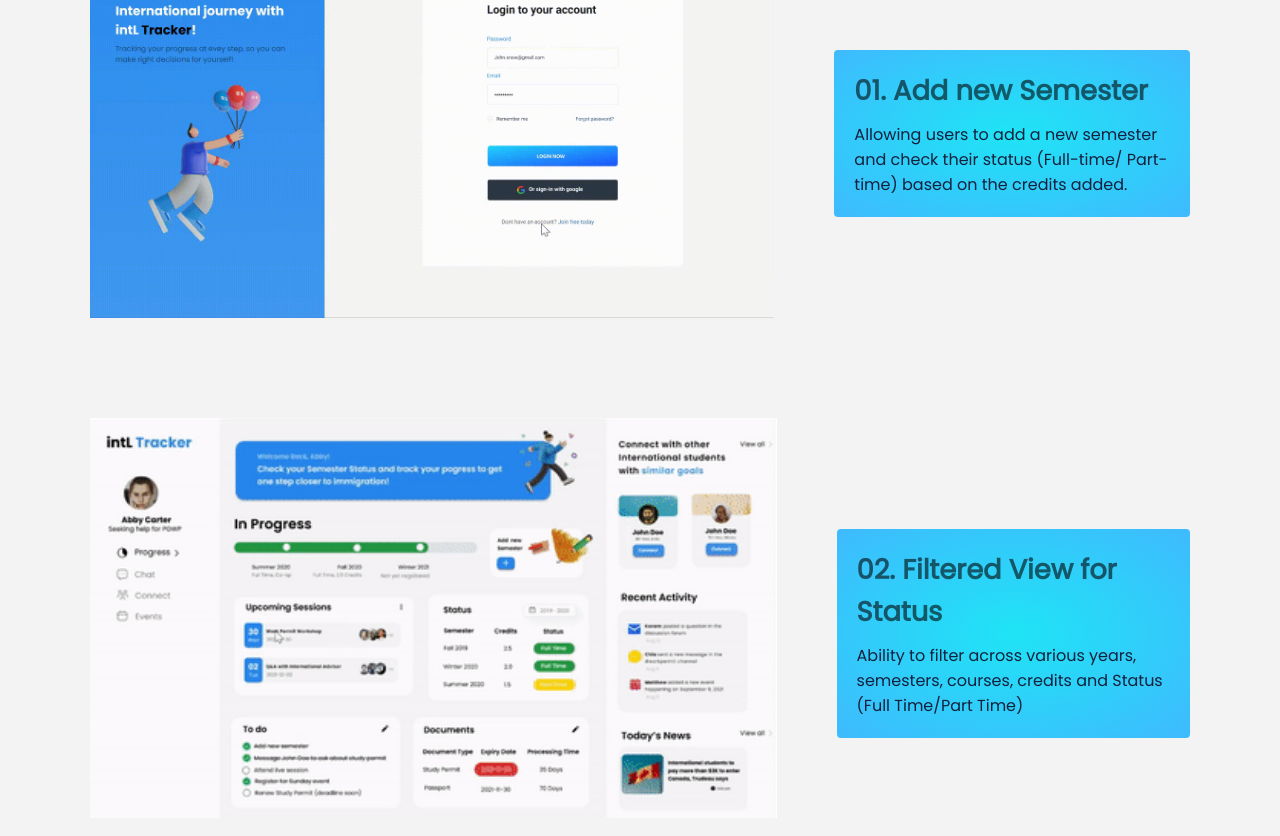
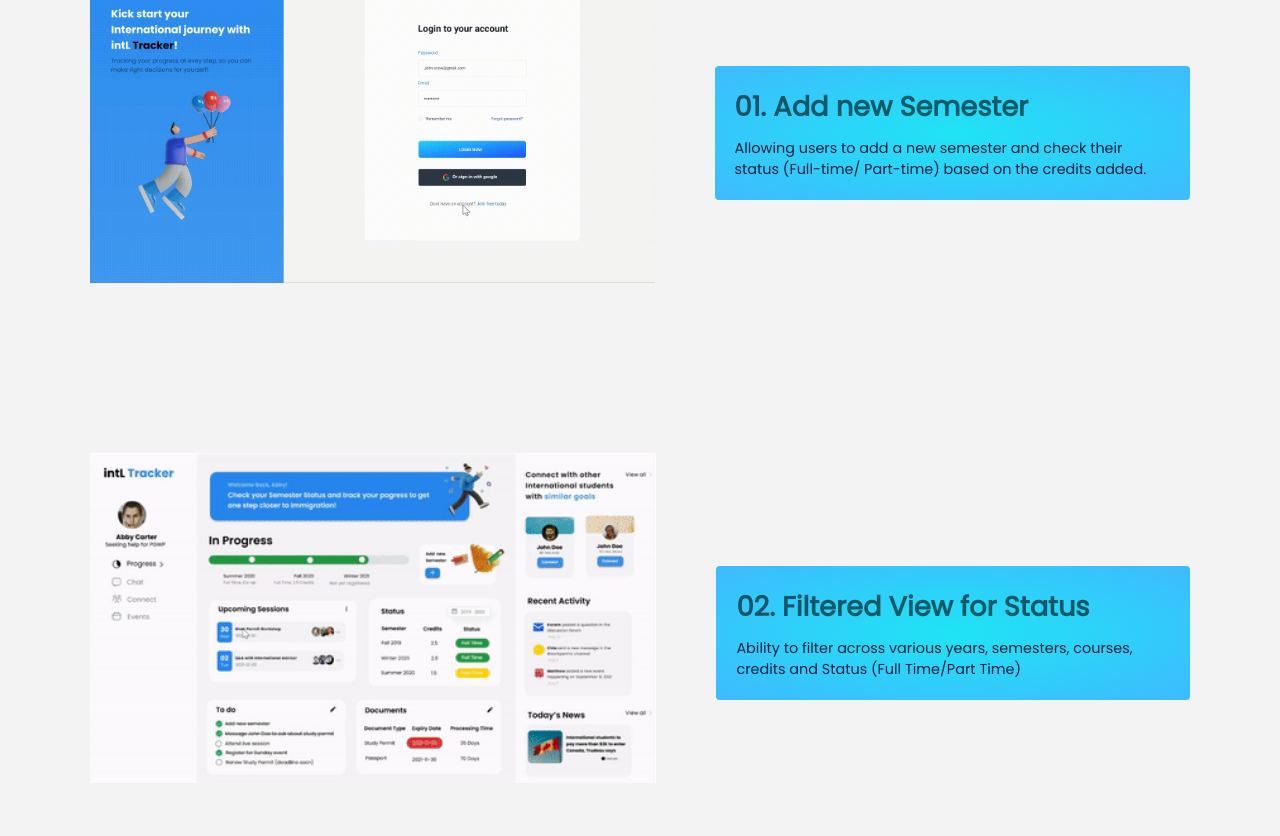
Before and after one commit to AnanyaThukral/Portfolio, a React (Create React App) app: page /intLTracker in a window 1280 px wide. Shown: the part 11160-11996 px from the top of the page. Built offline with nearby package versions, Linux system fonts and the light colour scheme.

Commit message:
fixed font size and images

```diff
--- a/src/Prototype.js
+++ b/src/Prototype.js
@@ -24,6 +24,9 @@ const Container = styled.div`
     span{
         font-size: 1.7rem;
         font-weight: 900;
+        @media (max-width: 1300px){
+        font-size: 1.3rem;
+    }
     }
 
     height: 500px;
@@ -43,7 +46,11 @@ const TextFeature = styled.div`
     gap: 10px;
 `
 
-const Description = styled.div``
+const Description = styled.div`
+    @media (max-width: 1300px){
+        font-size: 0.9rem;
+    }
+`
 
 const Image = styled.img`
     height: 100%;
@@ -51,4 +58,7 @@ const Image = styled.img`
 
 const PrototypeContainer = styled.div`
     height: 400px;
+    @media (max-width: 1300px){
+        height: 330px;
+    }
 `
```
